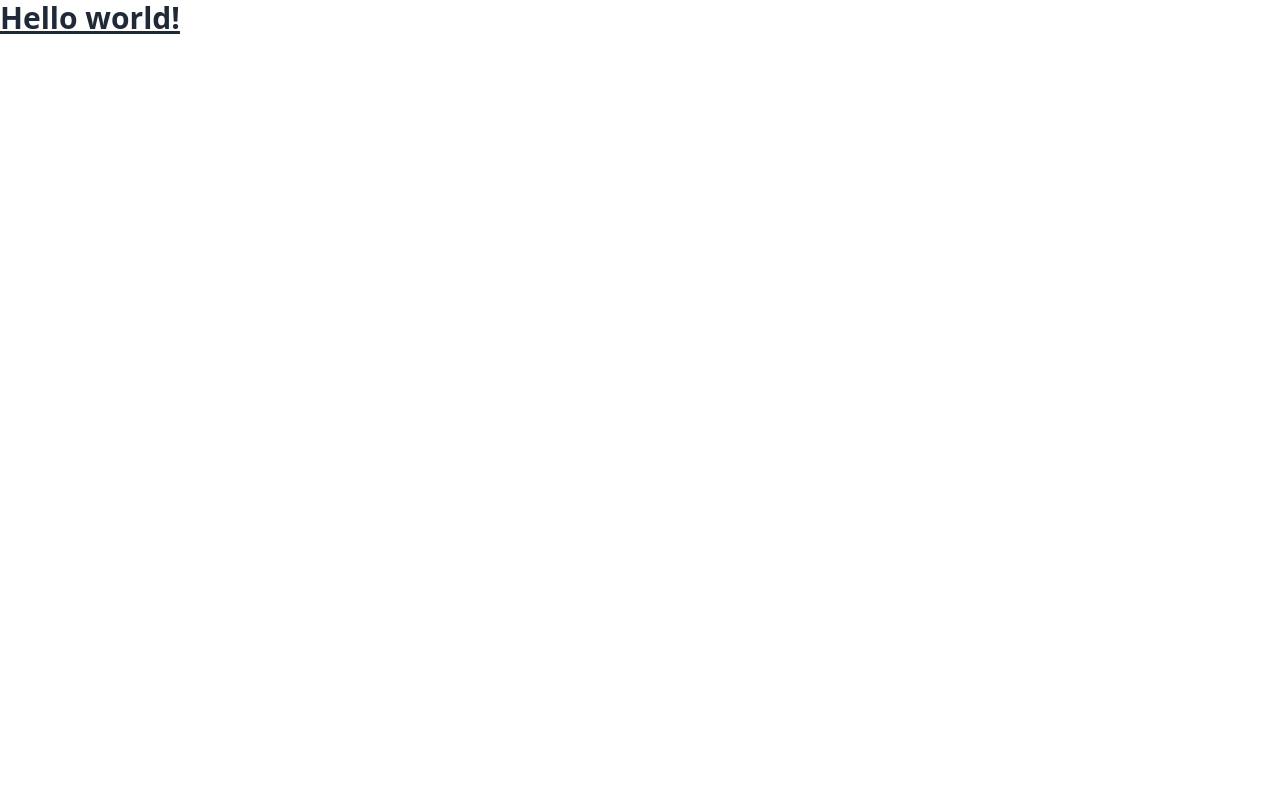
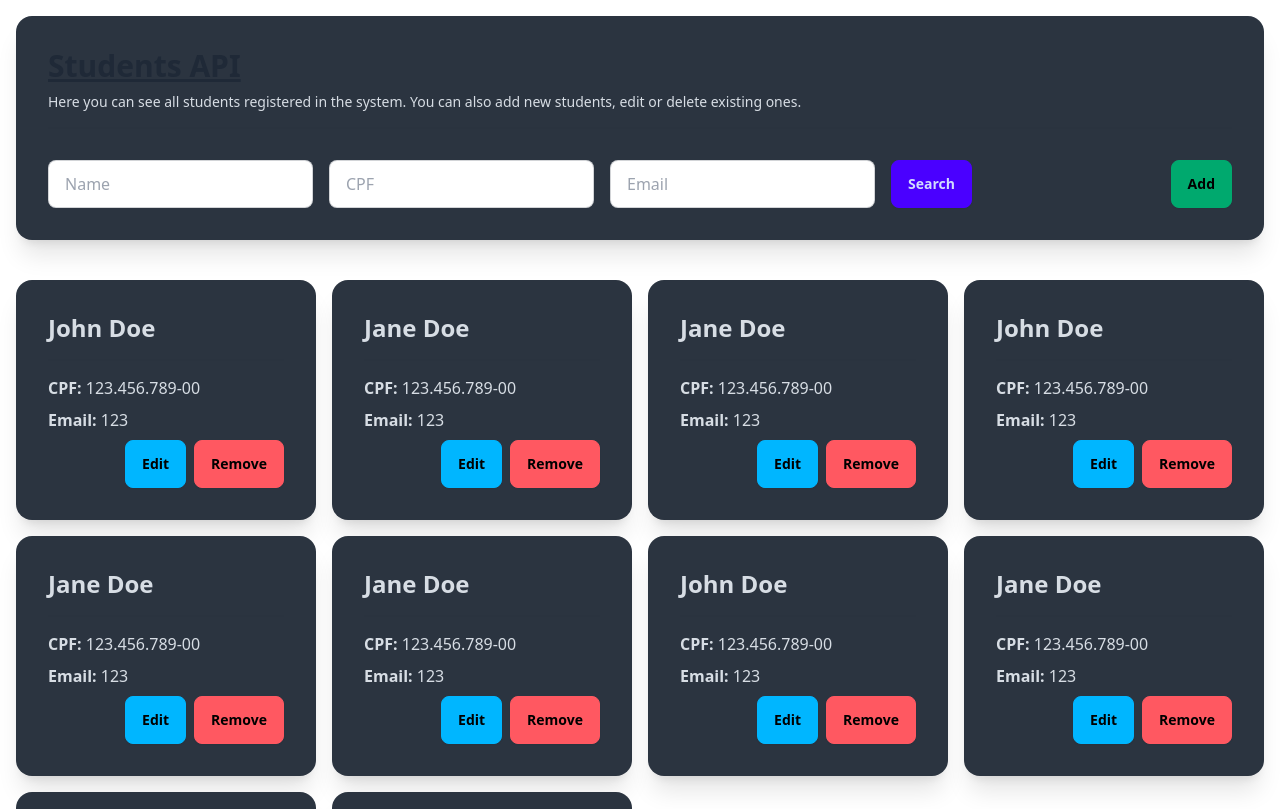
Before and after one commit to ricardoadorno/desafio-alunos-fullstack, a Vue app in the folder client/: page / in a window 1280 px wide. Shown: the top 809 px of the page. Built offline with nearby package versions, Linux system fonts and the light colour scheme.

Commit message:
feature(App): sets up the page view

```diff
--- a/client/src/App.vue
+++ b/client/src/App.vue
@@ -1,5 +1,27 @@
-<script setup lang="ts"></script>
+<script setup lang="ts">
+import StudentCard from './components/StudentCard.vue'
+import MyHeader from './components/MyHeader.vue'
+
+const MOCK_STUDENTS = [
+  { name: 'John Doe', cpf: '123.456.789-00', email: '123' },
+  { name: 'Jane Doe', cpf: '123.456.789-00', email: '123' },
+  { name: 'Jane Doe', cpf: '123.456.789-00', email: '123' },
+  { name: 'John Doe', cpf: '123.456.789-00', email: '123' },
+  { name: 'Jane Doe', cpf: '123.456.789-00', email: '123' },
+  { name: 'Jane Doe', cpf: '123.456.789-00', email: '123' },
+  { name: 'John Doe', cpf: '123.456.789-00', email: '123' },
+  { name: 'Jane Doe', cpf: '123.456.789-00', email: '123' },
+  { name: 'Jane Doe', cpf: '123.456.789-00', email: '123' },
+  { name: 'John Smith', cpf: '123.456.789-00', email: '123' }
+]
+</script>
 
 <template>
-  <h1 className="text-3xl font-bold underline">Hello world!</h1>
+  <main class="container mx-auto p-4">
+    <MyHeader />
+
+    <section class="grid grid-cols-1 mt-10 gap-4 md:grid-cols-2 lg:grid-cols-4">
+      <StudentCard v-for="student in MOCK_STUDENTS" :key="student.name" v-bind="student" />
+    </section>
+  </main>
 </template>
```
